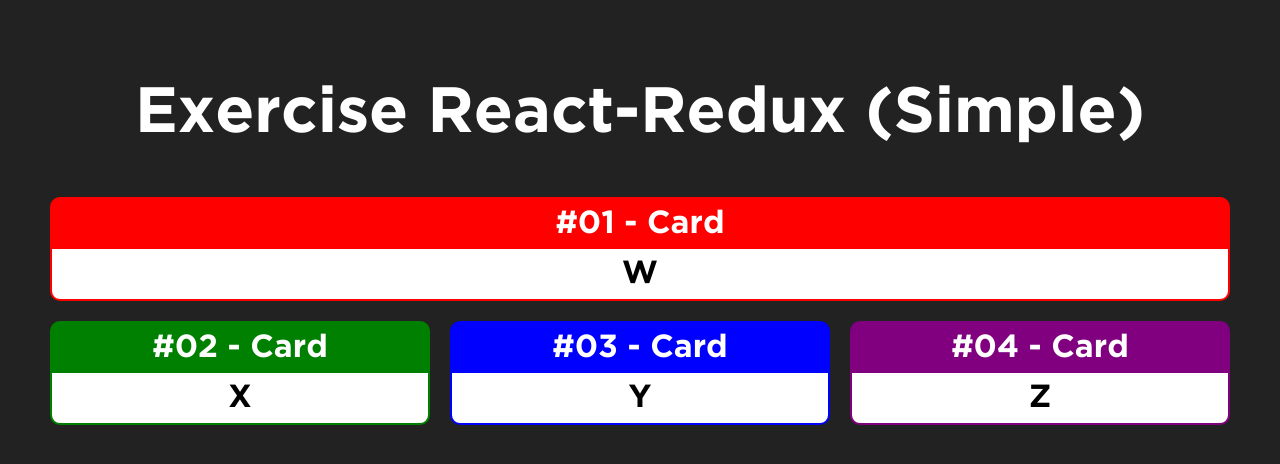
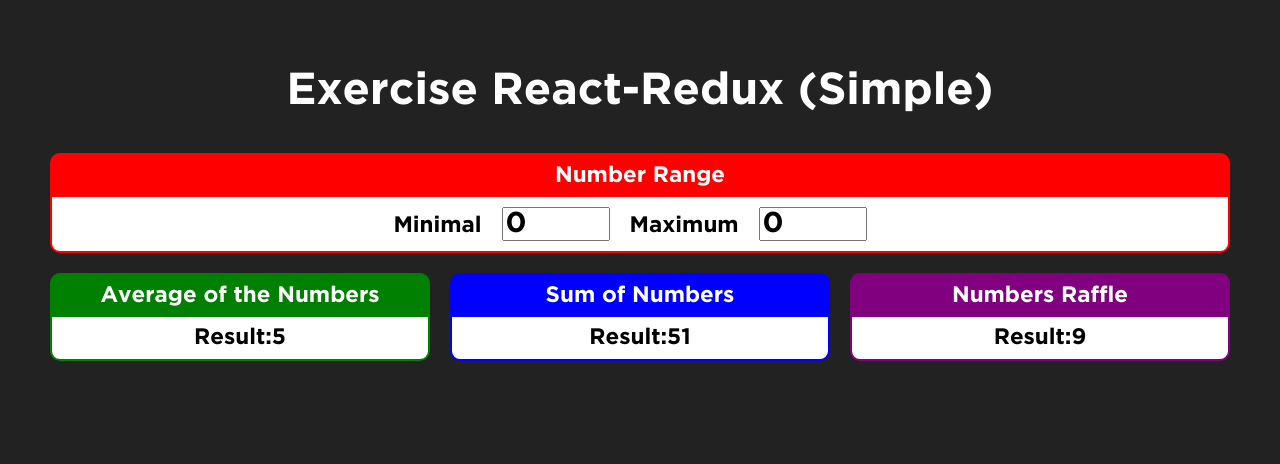
Before and after one commit to galenomoon/ReactRedux, a React (Create React App) app: page / in a window 1280 px wide. Shown: the top 464 px of the page. Built offline with nearby package versions, Linux system fonts and the light colour scheme.

Commit message:
Component Interval Created

```diff
--- a/src/App.js
+++ b/src/App.js
@@ -1,23 +1,21 @@
 import "./App.css";
-import Card from "./components/Card";
+import Interval from "./components/Interval";
+import Media from "./components/Media";
+import Soma from "./components/Soma";
+import Sorteio from "./components/Sorteio";
 
 function App() {
   return (
     <div className="App">
       <h1>Exercise React-Redux (Simple)</h1>
       <div className="line">
-        <Card title="#01 - Card" color="red">
-          W
-        </Card>
+        <Interval>
+        </Interval>
       </div>
       <div className="line">
-        <Card title="#02 - Card" color="green">X</Card>
-        <Card title="#03 - Card" color="blue">
-          Y
-        </Card>
-        <Card title="#04 - Card" color="purple">
-          Z
-        </Card>
+        <Media title="#02 - Card" color="green">X</Media>
+        <Soma title="#03 - Card" color="blue">Y</Soma>
+        <Sorteio title="#04 - Card" color="purple">Z</Sorteio>
       </div>
     </div>
   );
--- a/src/components/Card.css
+++ b/src/components/Card.css
@@ -40,6 +40,6 @@
 .card:hover .title {
   transition: 1s;
   transform: scale(1.1);
-  transform:rotate(360deg);
+  transform:rotateY(720deg);
   text-shadow: 0px 0px 15px white;
 }
--- /dev/null
+++ b/src/components/Interval.css
@@ -0,0 +1,6 @@
+.Interval input{
+    font-size:1.8rem;
+    margin-left:20px;
+    margin-right:20px;
+    width: 100px;
+}
--- /dev/null
+++ b/src/components/Interval.jsx
@@ -0,0 +1,21 @@
+import './Interval.css'
+import React from 'react'
+import Card from './Card'
+
+export default props=>{
+    return (
+<Card title="Number Range" color='red'>
+    <div className="Interval">
+
+    <span>
+        <strong>Minimal</strong>
+        <input type="number" value={0} />
+    </span>
+    <span>
+        <strong>Maximum</strong>
+        <input type="number" value={0} />
+    </span>
+    </div>
+</Card>
+    )
+}
--- /dev/null
+++ b/src/components/Media.jsx
@@ -0,0 +1,15 @@
+import React from 'react'
+import Card from './Card'
+
+export default props=>{
+    return (
+<Card title="Average of the Numbers" color='green'>
+    <div>
+    <span>
+    <span>Result:</span>
+        <strong>5</strong>
+    </span>
+    </div>
+</Card>
+    )
+}
--- /dev/null
+++ b/src/components/Soma.jsx
@@ -0,0 +1,15 @@
+import React from 'react'
+import Card from './Card'
+
+export default props=>{
+    return (
+<Card title="Sum of Numbers" color='blue'>
+    <div>
+    <span>
+    <span>Result:</span>
+        <strong>51</strong>
+    </span>
+    </div>
+</Card>
+    )
+}
--- /dev/null
+++ b/src/components/Sorteio.jsx
@@ -0,0 +1,15 @@
+import React from 'react'
+import Card from './Card'
+
+export default props=>{
+    return (
+<Card title="Numbers Raffle" color='purple'>
+    <div>
+    <span>
+    <span>Result:</span>
+        <strong>9</strong>
+    </span>
+    </div>
+</Card>
+    )
+}
--- a/src/index.css
+++ b/src/index.css
@@ -7,7 +7,7 @@
 }
 body {
   background-color: #222;
-  font-size: 2rem;
+  font-size: 1.4rem;
   color: #fff;
   margin: 40px;
 }
```
